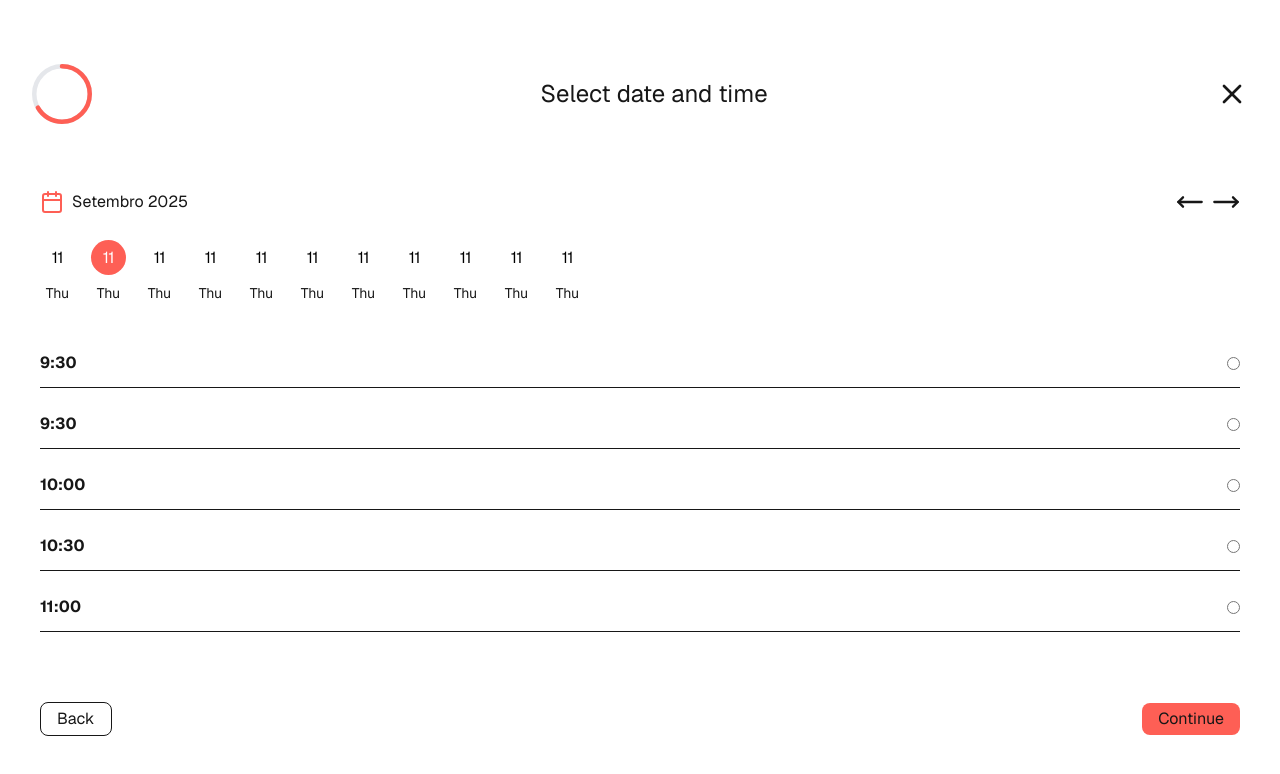
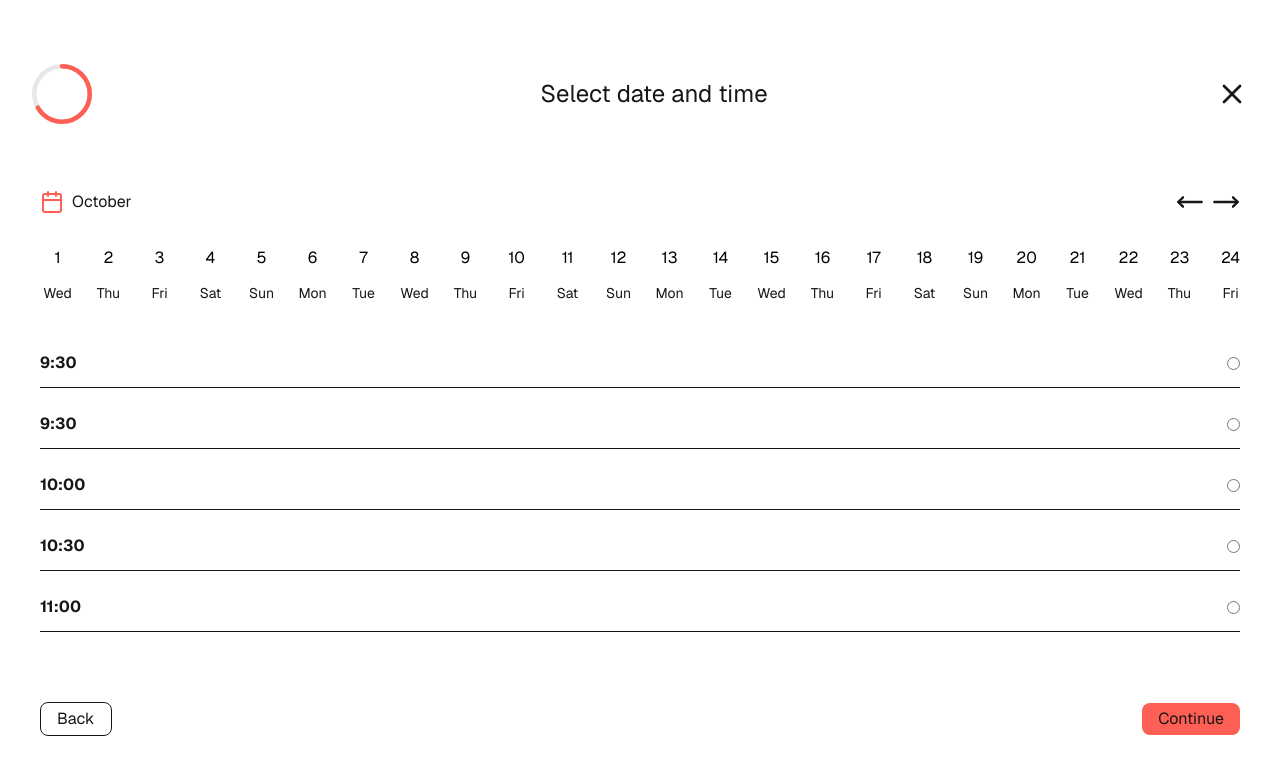
Before and after one commit to ricardoliveira5ro/booking-system, a Next.js app in the folder web/: page /appointment in a window 1280 px wide. Shown: the top 774 px of the page. Built offline with nearby package versions, Linux system fonts and the light colour scheme; no server answers.

Commit message:
dynamic days

```diff
--- a/web/public/locales/en.json
+++ b/web/public/locales/en.json
@@ -14,6 +14,29 @@
         "step2": "Select date and time",
         "step3": "Enter you details",
         "backButton": "Back",
-        "continueButton": "Continue"
+        "continueButton": "Continue",
+        "days": {
+            "0": "Sun",
+            "1": "Mon",
+            "2": "Tue",
+            "3": "Wed",
+            "4": "Thu",
+            "5": "Fri",
+            "6": "Sat"
+        },
+        "months": {
+            "0": "January",
+            "1": "February",
+            "2": "March",
+            "3": "April",
+            "4": "May",
+            "5": "June",
+            "6": "July",
+            "7": "August",
+            "8": "September",
+            "9": "October",
+            "10": "November",
+            "11": "December"
+        }
     }
 }
--- a/web/public/locales/pt.json
+++ b/web/public/locales/pt.json
@@ -14,6 +14,29 @@
         "step2": "Escolhe a data e hora",
         "step3": "Introduz os teus detalhes",
         "backButton": "Voltar",
-        "continueButton": "Continuar"
+        "continueButton": "Continuar",
+        "days": {
+            "0": "Dom",
+            "1": "Seg",
+            "2": "Ter",
+            "3": "Qua",
+            "4": "Qui",
+            "5": "Sex",
+            "6": "Sab"
+        },
+        "months": {
+            "0": "Janeiro",
+            "1": "Fevereiro",
+            "2": "Março",
+            "3": "Abril",
+            "4": "Maio",
+            "5": "Junho",
+            "6": "Julho",
+            "7": "Agosto",
+            "8": "Setembro",
+            "9": "Outubro",
+            "10": "Novembro",
+            "11": "Dezembro"
+        }
     }
 }
--- a/web/src/app/appointment/DateTime.tsx
+++ b/web/src/app/appointment/DateTime.tsx
@@ -1,14 +1,40 @@
+"use client"
+
 import { Calendar, MoveLeft, MoveRight } from "lucide-react";
+import { useTranslations } from "next-intl";
 import './dateTime.css'
+import { useMemo, useState } from "react";
 
 export default function DateTime() {
+
+    const t = useTranslations('appointment');
+
+    const [date, setDate] = useState(new Date());
+    const daysLeft = useMemo(() => {
+        const today = date;
+        const year = today.getFullYear();
+        const month = today.getMonth();
+
+        const lastDay = new Date(year, month + 1, 0).getDate();
+        const result = [];
+
+        for (let d = today.getDate(); d <= lastDay; d++) {
+            const current = new Date(year, month, d);
+            result.push({
+                dayNumber: d,
+                weekday: t(`days.${current.getDay()}`),
+            });
+        }
+
+        return result;
+    }, []);
 
     return (
         <main className="flex flex-col w-full h-full min-h-0 min-w-0 pt-4 px-2 gap-y-6">
             <div className="flex items-center justify-between gap-x-4">
                 <div className="flex gap-x-2 items-center justify-center">
                     <Calendar color="var(--orange)" />
-                    <span>Setembro 2025</span>
+                    <span>{t(`months.${date.getMonth()}`)}</span>
                 </div>
                 <div className="flex gap-x-2 items-center justify-center">
                     <MoveLeft size={28} />
@@ -17,50 +43,14 @@ export default function DateTime() {
             </div>
             <div className="w-full overflow-x-auto scrollbar-hide">
                 <div className="flex gap-x-4 flex-nowrap">
-                    <div className="flex flex-col items-center justify-center gap-y-2">
-                        <div className="flex-shrink-0 w-[35px] h-[35px] leading-[35px] rounded-full text-center bg-white text-black">11</div>
-                        <span className="text-sm">Thu</span>
-                    </div>
-                    <div className="flex flex-col items-center justify-center gap-y-2">
-                        <div className="flex-shrink-0 w-[35px] h-[35px] leading-[35px] rounded-full text-center bg-[var(--orange)] text-white">11</div>
-                        <span className="text-sm">Thu</span>
-                    </div>
-                    <div className="flex flex-col items-center justify-center gap-y-2">
-                        <div className="flex-shrink-0 w-[35px] h-[35px] leading-[35px] rounded-full text-center bg-white text-black">11</div>
-                        <span className="text-sm">Thu</span>
-                    </div>
-                    <div className="flex flex-col items-center justify-center gap-y-2">
-                        <div className="flex-shrink-0 w-[35px] h-[35px] leading-[35px] rounded-full text-center bg-white text-black">11</div>
-                        <span className="text-sm">Thu</span>
-                    </div>
-                    <div className="flex flex-col items-center justify-center gap-y-2">
-                        <div className="flex-shrink-0 w-[35px] h-[35px] leading-[35px] rounded-full text-center bg-white text-black">11</div>
-                        <span className="text-sm">Thu</span>
-                    </div>
-                    <div className="flex flex-col items-center justify-center gap-y-2">
-                        <div className="flex-shrink-0 w-[35px] h-[35px] leading-[35px] rounded-full text-center bg-white text-black">11</div>
-                        <span className="text-sm">Thu</span>
-                    </div>
-                    <div className="flex flex-col items-center justify-center gap-y-2">
-                        <div className="flex-shrink-0 w-[35px] h-[35px] leading-[35px] rounded-full text-center bg-white text-black">11</div>
-                        <span className="text-sm">Thu</span>
-                    </div>
-                    <div className="flex flex-col items-center justify-center gap-y-2">
-                        <div className="flex-shrink-0 w-[35px] h-[35px] leading-[35px] rounded-full text-center bg-white text-black">11</div>
-                        <span className="text-sm">Thu</span>
-                    </div>
-                    <div className="flex flex-col items-center justify-center gap-y-2">
-                        <div className="flex-shrink-0 w-[35px] h-[35px] leading-[35px] rounded-full text-center bg-white text-black">11</div>
-                        <span className="text-sm">Thu</span>
-                    </div>
-                    <div className="flex flex-col items-center justify-center gap-y-2">
-                        <div className="flex-shrink-0 w-[35px] h-[35px] leading-[35px] rounded-full text-center bg-white text-black">11</div>
-                        <span className="text-sm">Thu</span>
-                    </div>
-                    <div className="flex flex-col items-center justify-center gap-y-2">
-                        <div className="flex-shrink-0 w-[35px] h-[35px] leading-[35px] rounded-full text-center bg-white text-black">11</div>
-                        <span className="text-sm">Thu</span>
-                    </div>
+                    {daysLeft.map(({ dayNumber, weekday }) => (
+                        <div key={dayNumber} className="flex flex-col items-center justify-center gap-y-2">
+                            <div className="flex-shrink-0 w-[35px] h-[35px] leading-[35px] rounded-full text-center bg-white text-black">
+                                {dayNumber}
+                            </div>
+                            <span className="text-sm">{weekday}</span>
+                        </div>
+                    ))}
                 </div>
             </div>
             <div className="flex flex-1 flex-col pt-6 gap-y-6 overflow-y-auto scrollbar-hide">
```
